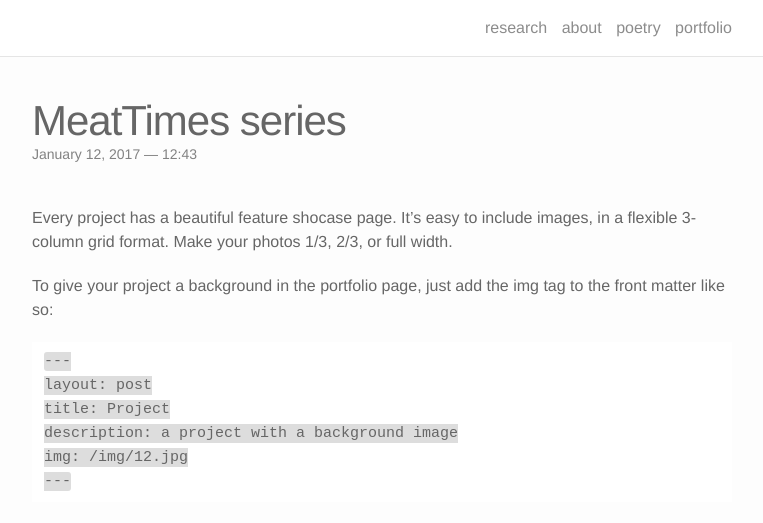
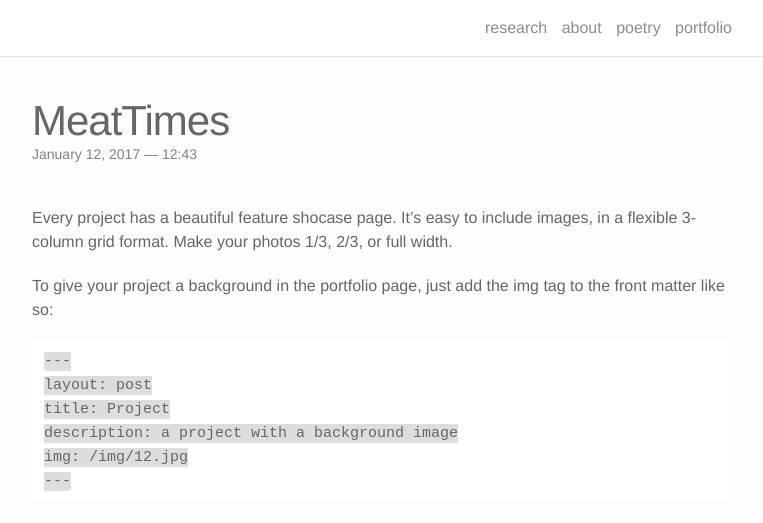
Before and after one commit to lucid2713/lucid2713.github.io, a Jekyll site: the page built from _portfolio/5_project.markdown, in a window 1280 px wide and 900 px high, cut to the strip 0-523 px from the top of the window. Shown: the whole strip, without its empty margins (258-1021 px from the left). Built offline with Jekyll 4.4.1, drawn with Linux system fonts in a browser that asks for light colours; nearby versions of some CDN libraries; some of the changed lines change nothing that is shown.

Commit message:
Update 5_project.markdown

```diff
--- a/_portfolio/5_project.markdown
+++ b/_portfolio/5_project.markdown
@@ -1,7 +1,7 @@
 ---
 layout: post
-title: MeatTimes series
-description: videos, interactive, drawings
+title: MeatTimes
+description: series of video, drawing, interactive things
 img: /img/1.jpg
 ---
 
```
